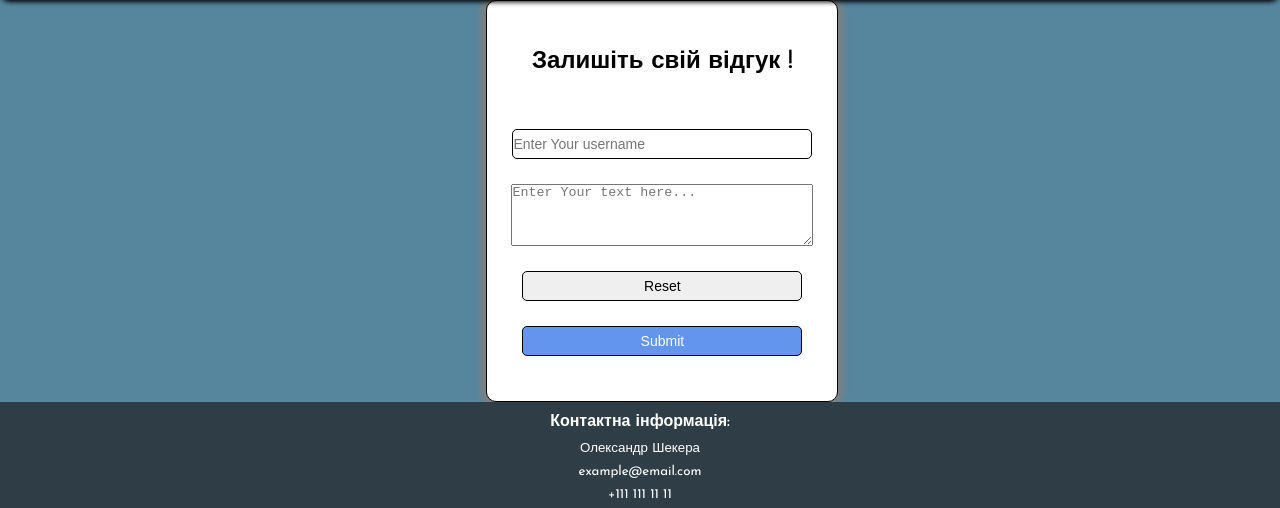
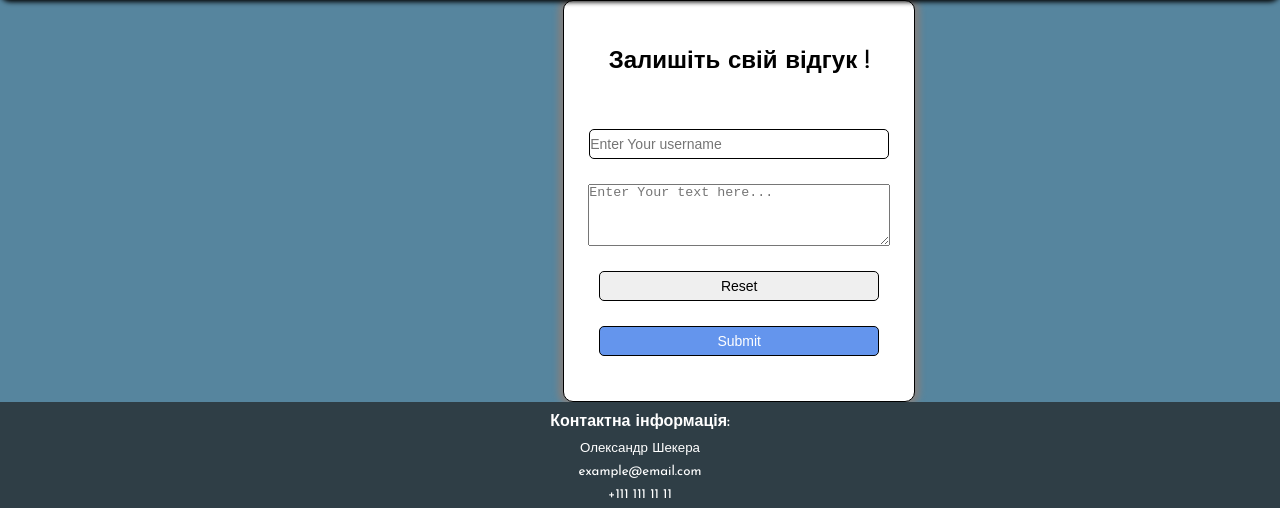
Before and after one commit to shekeraoleksandr/front, a plain HTML site: page contact.html in a window 1280 px wide. Shown: the part 80-588 px from the top of the page. Drawn offline with Linux system fonts and the light colour scheme.

Commit message:
form padding left upd

```diff
--- a/style.css
+++ b/style.css
@@ -462,8 +462,9 @@ form > input {
 
 /* ------------------------------------Feedback  Form--------------------------------- */
 #feedback {
+    padding-left: 44%;
     padding-top: 80px;
-    padding-left: 38%;
+
 }
 
 #feedbackForm {
```
